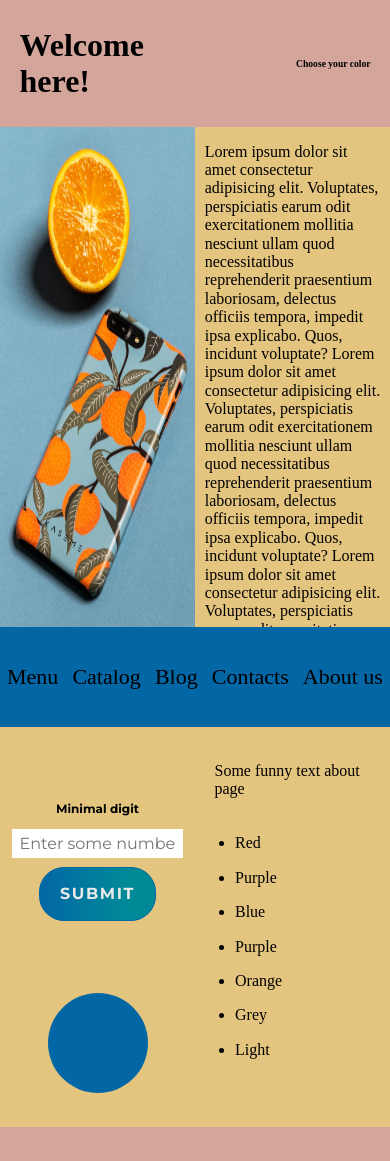
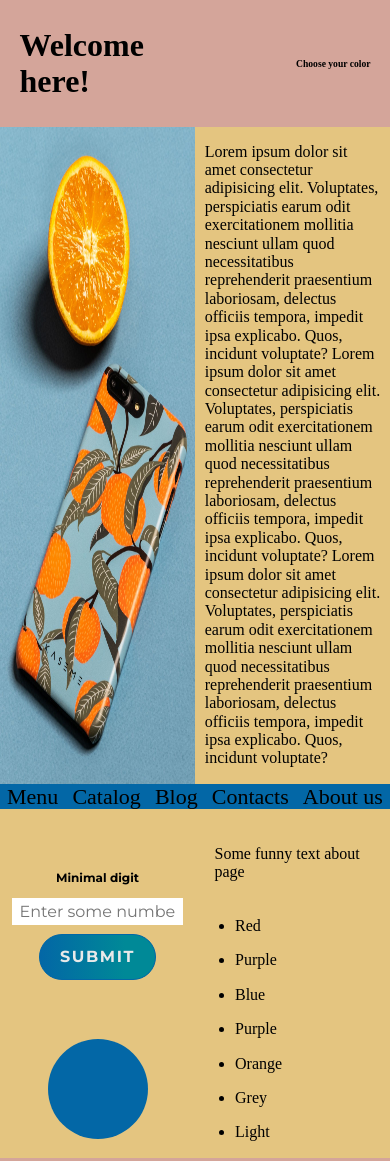
Before and after one commit to DHushchin/WebBasics, a website: page index.html in a window 390 px wide. Shown: the top 1161 px of the page. Drawn offline with Linux system fonts and the light colour scheme.

Commit message:
Fixed layout

```diff
--- a/css/style.css
+++ b/css/style.css
@@ -43,17 +43,22 @@ header > p {
   width: 100%;
   min-width: 100%;
   max-width: 100%;
-  min-height: 100%;
+  min-height: 70vh;
   max-height: 100%;
-  height: 70vh;
+  height: auto;
   display: flex;
   flex-direction: row;
   justify-content: space-between;
 }
 
+.container > section {
+  width: 50%;
+  height: auto;
+}
+
 .left-place {
   width: 50%;
-  height: 100%;
+  height: auto;
   display: flex;
   flex-direction: row;
   justify-content: space-between;
@@ -65,16 +70,28 @@ header > p {
   background-color: var(--color-aside);
 }
 
-.container > section {
-  width: 50%;
-  height: 100%;
+main {
+  display: flex;
+  flex-direction: row;
+  justify-content: center;
 }
 
 .left-place > main {
   width: 40%;
-  height: 100%;
+  height: auto;
   margin: 0 10% 0 0;
   background-color: var(--light-color);
+}
+
+main > div {
+  height: auto;
+  width: 90%;
+}
+
+main > p,
+.left > p,
+.info > aside > p {
+  padding: 10%;
 }
 
 .right-place > aside {
@@ -106,6 +123,12 @@ header > p {
 .info > div {
   width: 40%;
   height: 100%;
+}
+
+.info > aside {
+  background-color: var(--light-color);
+  overflow: hidden;
+  width: 40%;
 }
 
 .left {
@@ -188,11 +211,6 @@ header > p {
   margin: 5% auto;
 }
 
-.right {
-  background-color: var(--light-color);
-  overflow: hidden;
-}
-
 footer {
   width: 100%;
   height: 15vh;
@@ -213,24 +231,6 @@ footer > h3 {
   color: var(--light-color);
 }
 
-main {
-  display: flex;
-  flex-direction: row;
-  justify-content: center;
-}
-
-main > div {
-  height: 100%;
-  width: 90%;
-  overflow: hidden;
-}
-
-main > p,
-.left > p,
-.right > p {
-  padding: 10%;
-}
-
 aside > img {
   height: 100%;
   width: 100%;
@@ -245,12 +245,17 @@ aside > img {
 @media screen and (max-width: 800px) {
   .container {
     flex-direction: column;
-    height: 1000px;
+    height: auto;
   }
 
   .left-place > aside,
   .left-place > main,
   .info > div {
+    width: 50%;
+    height: auto;
+  }
+
+  .info > aside {
     width: 50%;
   }
 
--- a/index.html
+++ b/index.html
@@ -24,19 +24,6 @@
             <p>
               Lorem ipsum dolor sit amet consectetur adipisicing elit.
               Voluptates, perspiciatis earum odit exercitationem mollitia
-              nesciunt ullam quod necessitatibus reprehenderit praesentium
-              laboriosam, delectus officiis tempora, impedit ipsa explicabo.
-              Quos, incidunt voluptate? Lorem ipsum dolor sit amet consectetur
-              adipisicing elit. Voluptates, perspiciatis earum odit
-              exercitationem mollitia nesciunt ullam quod necessitatibus
-              reprehenderit praesentium laboriosam, delectus officiis tempora,
-              impedit ipsa explicabo. Quos, incidunt voluptate? Lorem ipsum
-              dolor sit amet consectetur adipisicing elit. Voluptates,
-              perspiciatis earum odit exercitationem mollitia nesciunt ullam
-              quod necessitatibus reprehenderit praesentium laboriosam, delectus
-              officiis tempora, impedit ipsa explicabo. Quos, incidunt
-              voluptate? Lorem ipsum dolor sit amet consectetur adipisicing
-              elit. Voluptates, perspiciatis earum odit exercitationem mollitia
               nesciunt ullam quod necessitatibus reprehenderit praesentium
               laboriosam, delectus officiis tempora, impedit ipsa explicabo.
               Quos, incidunt voluptate? Lorem ipsum dolor sit amet consectetur
@@ -80,7 +67,7 @@
               </div>
             </div>
           </div>
-          <div class="right">
+          <aside>
             <p>Some funny text about page</p>
             <ul>
               <li>
@@ -105,7 +92,7 @@
                 <p>Light</p>
               </li>
             </ul>
-          </div>
+          </aside>
         </div>
       </section>
     </div>
```
Also changed, not shown: .github/workflows/actions.yml.
